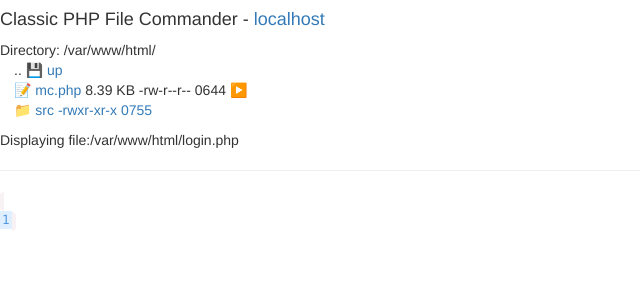
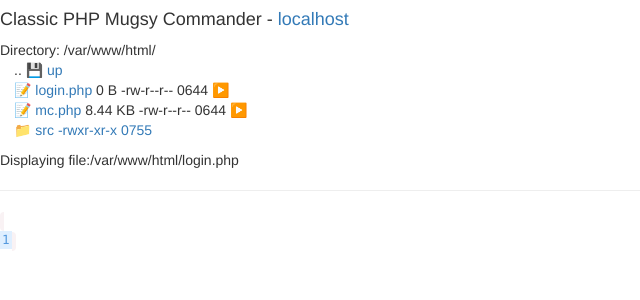
Before and after one commit to ier1990/php_mc, a PHP site: the page made by mc.php in a window 1280 px wide. Shown: the top 300 px of the page, without its empty margins (0-640 px from the left). Run offline with PHP 8.4, Linux system fonts and the light colour scheme.

Commit message:
updates
updates & security

```diff
--- a/mc.php
+++ b/mc.php
@@ -8,6 +8,7 @@
 ini_set('display_errors', 1);
 ini_set('display_startup_errors', 1);
 error_reporting(E_ALL);
+if(!file_exists("login.php")){echo "Login Failed!";exit;}
 //include "login.php";
 
 function perm($stat){
@@ -145,7 +146,7 @@ $mc_array['self'] = $self;
     <?php
     //📝💾📁▶️
     $directories = array_diff(scandir($mc_array['dir_path']), $mc_array['exclude_list']);
-    echo '<h4>Classic PHP File Commander - <a href="'. $protocol . $mc_array['HTTP_HOST'] . $mc_array['self'] . '" >' . $mc_array['HTTP_HOST'] . '</a></h4>';
+    echo '<h4>Classic PHP Mugsy Commander - <a href="'. $protocol . $mc_array['HTTP_HOST'] . $mc_array['self'] . '" >' . $mc_array['HTTP_HOST'] . '</a></h4>';
     echo 'Directory: ' . $mc_array['dir_path'] . '';
     echo '<ul style="list-style:none;padding:0">';
 
```
Also changed, not shown: login.php (added), 1 other file.
